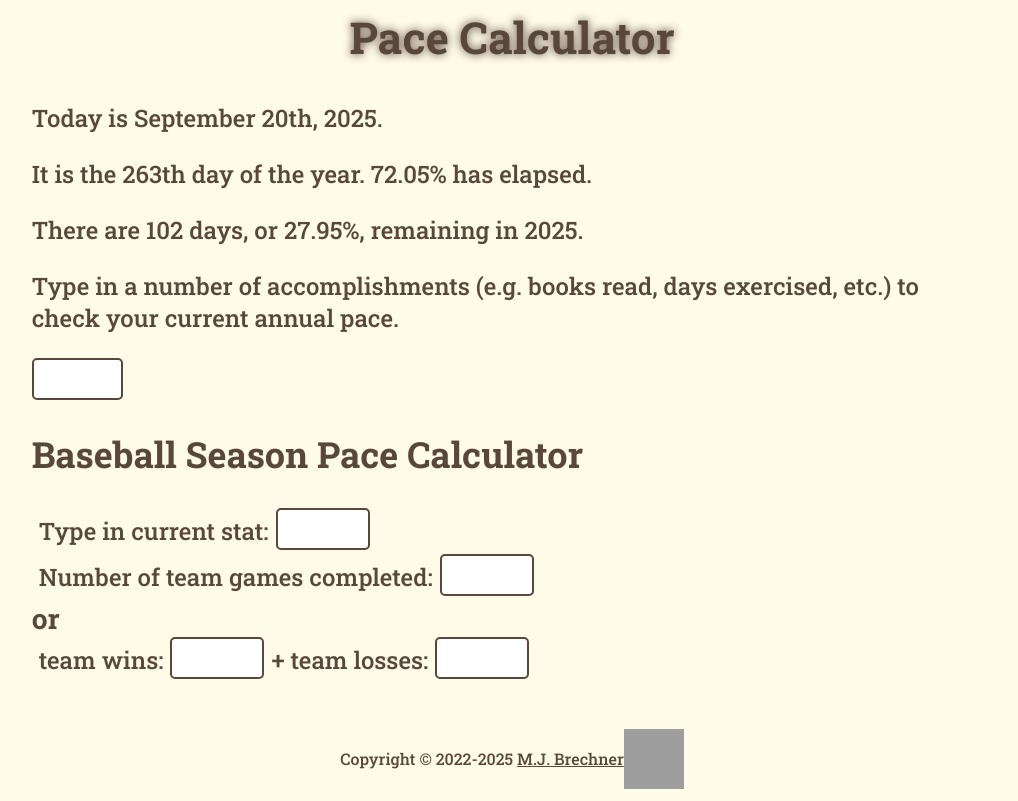
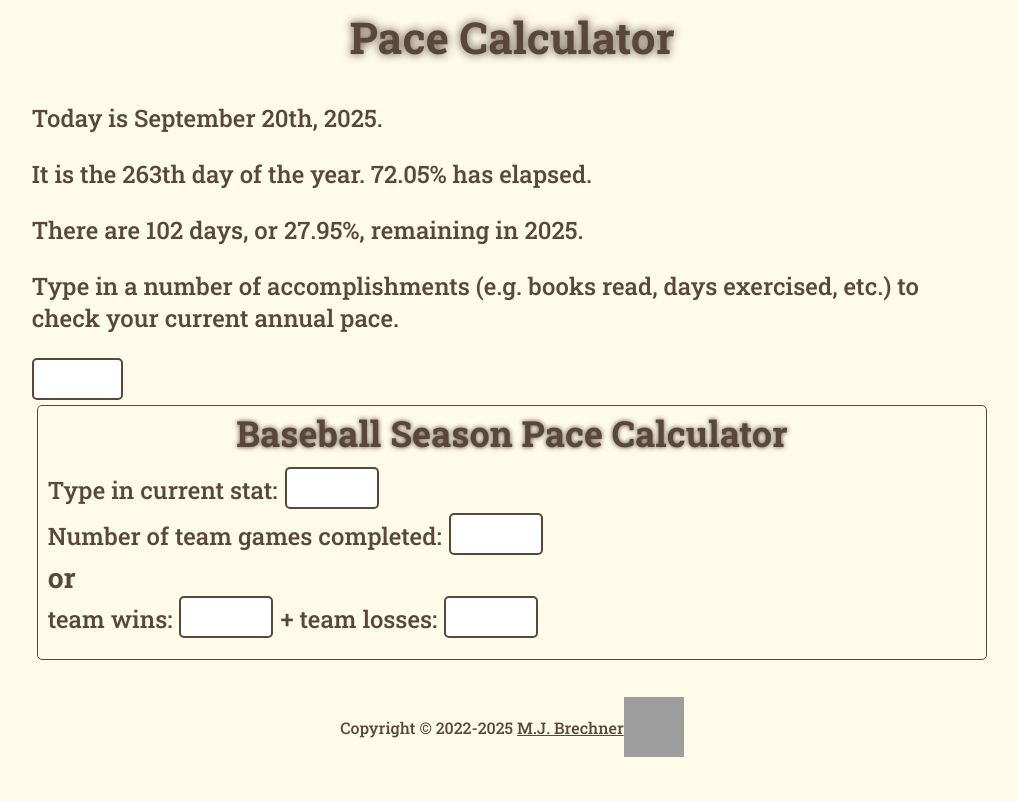
Before and after one commit to mjbrechner/pace-calculator, a plain HTML site: page index.html in a window 1280 px wide. Shown: the whole page, without its empty margins (128-1146 px from the left). Drawn offline with Linux system fonts and the light colour scheme; grey boxes are pictures that could not be loaded.

Commit message:
styling for baseball area

```diff
--- a/css/styles.css
+++ b/css/styles.css
@@ -52,10 +52,22 @@ textarea:focus {
     margin: 0;
 }
 
+
+h2 {
+    font-size: 1.5em;
+    font-weight: 700;
+    margin: 0 0 10px 0;
+    text-align: center;
+    text-shadow: 0 0 5px #58473a;
+}
 .baseball {
     display: flex;
     flex-direction: column;
     gap: 0;
+    padding: 3px;
+    margin: 5px;
+    border: solid 1px #58473a;
+    border-radius: 5px;
 }
 
 .baseball-inner {
@@ -80,7 +92,7 @@ button {
 
 .or-area {
     padding: 0;
-    margin: 0;
+    margin: 0 0 0 7px;
 }
 
 #stat-input-area,
```
